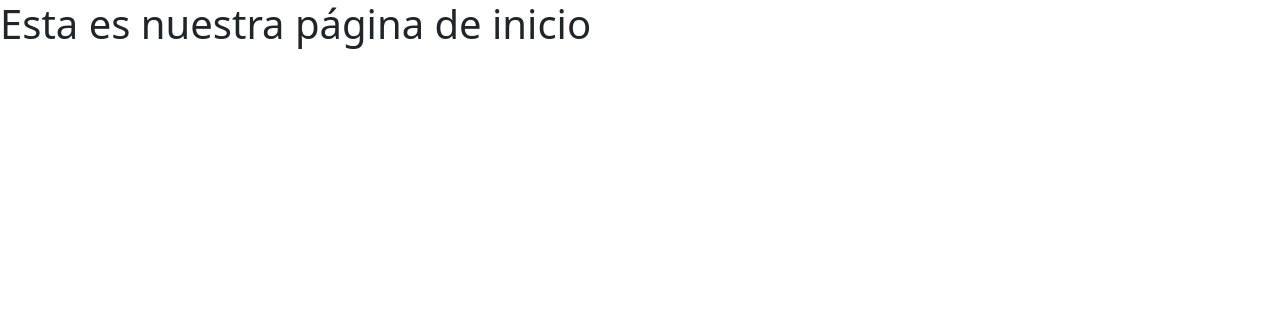
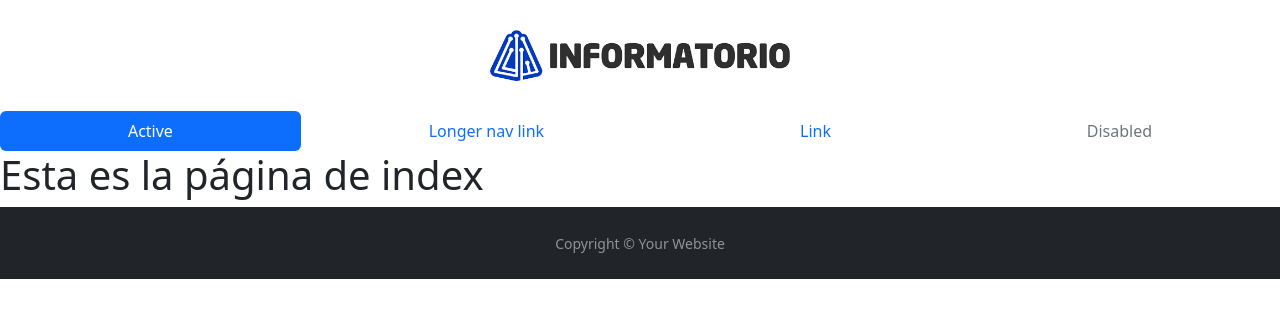
Before and after one commit to LangBraian/Proyecto_Web2, a Django app: page / in a window 1280 px wide. Shown: the top 318 px of the page. Run offline with Django 4.2, Linux system fonts and the light colour scheme.

Commit message:
Parte_Tercera_Desarrollo

```diff
--- /dev/null
+++ b/blog/apps/posts/urls.py
@@ -0,0 +1,6 @@
+from django.urls import path
+from .views import posts
+
+urlpatterns = [
+    path('posts/', posts, name='posts'),
+]
--- a/blog/apps/posts/views.py
+++ b/blog/apps/posts/views.py
@@ -1,3 +1,9 @@
 from django.shortcuts import render
+from .models import Post
 
 # Create your views here.
+
+
+def posts(request):
+    posts = Post.objects.all()
+    return render(request, 'posts.html', {'posts' : posts})
--- a/blog/blog/urls.py
+++ b/blog/blog/urls.py
@@ -15,10 +15,11 @@ Including another URLconf
     2. Add a URL to urlpatterns:  path('blog/', include('blog.urls'))
 """
 from django.contrib import admin
-from django.urls import path
+from django.urls import path, include
 from .views import index
 
 urlpatterns = [
     path('admin/', admin.site.urls),
     path('', index, name='index'),
+    path('', include('apps.posts.urls')),
 ]
--- /dev/null
+++ b/blog/templates/base.html
@@ -0,0 +1,52 @@
+{% load static %}
+
+<!doctype html>
+<html lang="es-ar">
+
+<head>
+  <title>{% block title %}Pagina de Inicio{% endblock title %}</title>
+  <!-- Required meta tags -->
+  <meta charset="utf-8">
+  <meta name="viewport" content="width=device-width, initial-scale=1, shrink-to-fit=no">
+
+  <!-- Bootstrap CSS v5.2.1 -->
+  <link href="https://cdn.jsdelivr.net/npm/bootstrap@5.2.1/dist/css/bootstrap.min.css" rel="stylesheet"
+    integrity="sha384-iYQeCzEYFbKjA/T2uDLTpkwGzCiq6soy8tYaI1GyVh/UjpbCx/TYkiZhlZB6+fzT" crossorigin="anonymous">
+
+</head>
+
+<body>
+  <header>
+    <a class="flex-sm-fill text-sm-center nav-link active" href="#">
+        <img src="{% static 'img/informatorio.png' %}" style="max-width: 300px; margin: 30px;">
+    </a>
+
+    <nav class="nav nav-pills flex-column flex-sm-row">
+        <a class="flex-sm-fill text-sm-center nav-link active" href="#">Active</a>
+        <a class="flex-sm-fill text-sm-center nav-link" href="#">Longer nav link</a>
+        <a class="flex-sm-fill text-sm-center nav-link" href="#">Link</a>
+        <a class="flex-sm-fill text-sm-center nav-link disabled" href="#" tabindex="-1" aria-disabled="true">Disabled</a>
+    </nav>
+
+  </header>
+  <main>
+    {% block contenido %}
+
+    {% endblock %}
+  </main>
+  <footer id="sticky-footer" class="flex-shrink-0 py-4 bg-dark text-white-50">
+    <div class="container text-center">
+        <small>Copyright &copy; Your Website</small>
+    </div>
+  </footer>
+  <!-- Bootstrap JavaScript Libraries -->
+  <script src="https://cdn.jsdelivr.net/npm/@popperjs/core@2.11.6/dist/umd/popper.min.js"
+    integrity="sha384-oBqDVmMz9ATKxIep9tiCxS/Z9fNfEXiDAYTujMAeBAsjFuCZSmKbSSUnQlmh/jp3" crossorigin="anonymous">
+  </script>
+
+  <script src="https://cdn.jsdelivr.net/npm/bootstrap@5.2.1/dist/js/bootstrap.min.js"
+    integrity="sha384-7VPbUDkoPSGFnVtYi0QogXtr74QeVeeIs99Qfg5YCF+TidwNdjvaKZX19NZ/e6oz" crossorigin="anonymous">
+  </script>
+</body>
+
+</html>
--- a/blog/templates/index.html
+++ b/blog/templates/index.html
@@ -1,36 +1,8 @@
-<!doctype html>
-<html lang="es-ar">
+{% extends 'base.html' %}
 
-<head>
-  <title>Proyecto Final</title>
-  <!-- Required meta tags -->
-  <meta charset="utf-8">
-  <meta name="viewport" content="width=device-width, initial-scale=1, shrink-to-fit=no">
 
-  <!-- Bootstrap CSS v5.2.1 -->
-  <link href="https://cdn.jsdelivr.net/npm/bootstrap@5.2.1/dist/css/bootstrap.min.css" rel="stylesheet"
-    integrity="sha384-iYQeCzEYFbKjA/T2uDLTpkwGzCiq6soy8tYaI1GyVh/UjpbCx/TYkiZhlZB6+fzT" crossorigin="anonymous">
+{% block contenido %}
 
-</head>
+  <h1>Esta es la página de index</h1>
 
-<body>
-  <header>
-    <!-- place navbar here -->
-  </header>
-  <main>
-<h1>Esta es nuestra página de inicio</h1>
-  </main>
-  <footer>
-    <!-- place footer here -->
-  </footer>
-  <!-- Bootstrap JavaScript Libraries -->
-  <script src="https://cdn.jsdelivr.net/npm/@popperjs/core@2.11.6/dist/umd/popper.min.js"
-    integrity="sha384-oBqDVmMz9ATKxIep9tiCxS/Z9fNfEXiDAYTujMAeBAsjFuCZSmKbSSUnQlmh/jp3" crossorigin="anonymous">
-  </script>
-
-  <script src="https://cdn.jsdelivr.net/npm/bootstrap@5.2.1/dist/js/bootstrap.min.js"
-    integrity="sha384-7VPbUDkoPSGFnVtYi0QogXtr74QeVeeIs99Qfg5YCF+TidwNdjvaKZX19NZ/e6oz" crossorigin="anonymous">
-  </script>
-</body>
-
-</html>
+{% endblock  %}
```
Also changed, not shown: blog/templates/posts.html (added, +19 -0 lines), blog/blog/db.sqlite3, blog/media/media/ia_1.jpg (added), blog/media/media/ia_2.jpg (added), blog/media/media/ia_3.jpg (added), blog/media/media/robotica_1.jpg (added), blog/media/media/robotica_2.jpg (added), blog/media/media/robotica_2_XWnZlOY.jpg (added), blog/static/img/informatorio.png (added).
